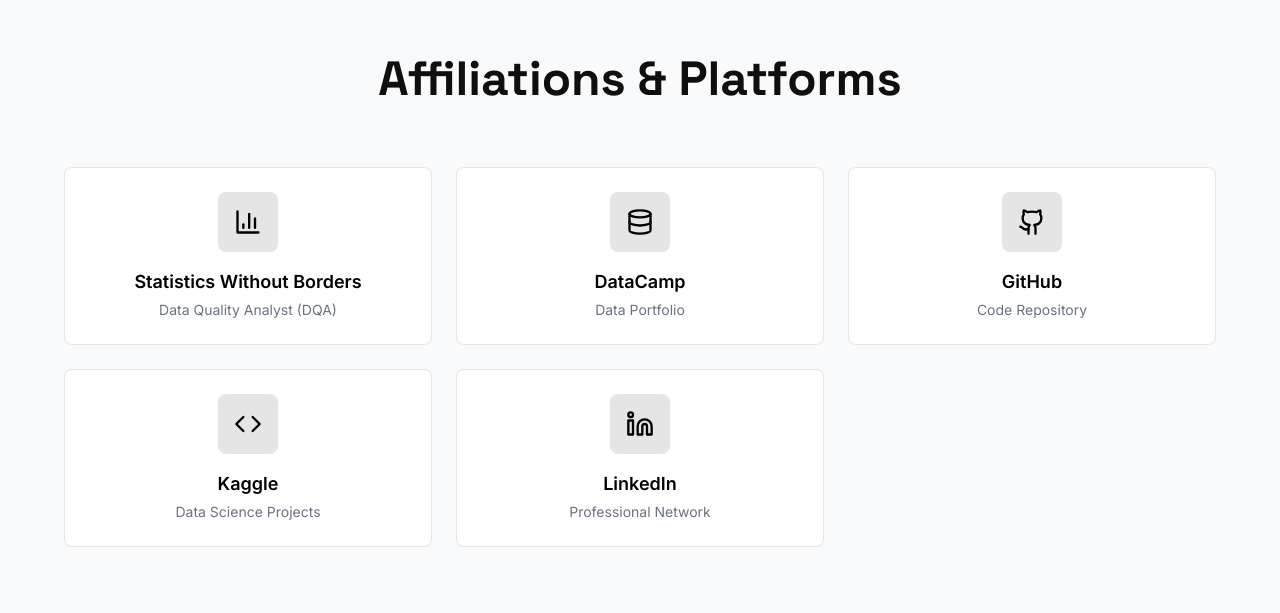
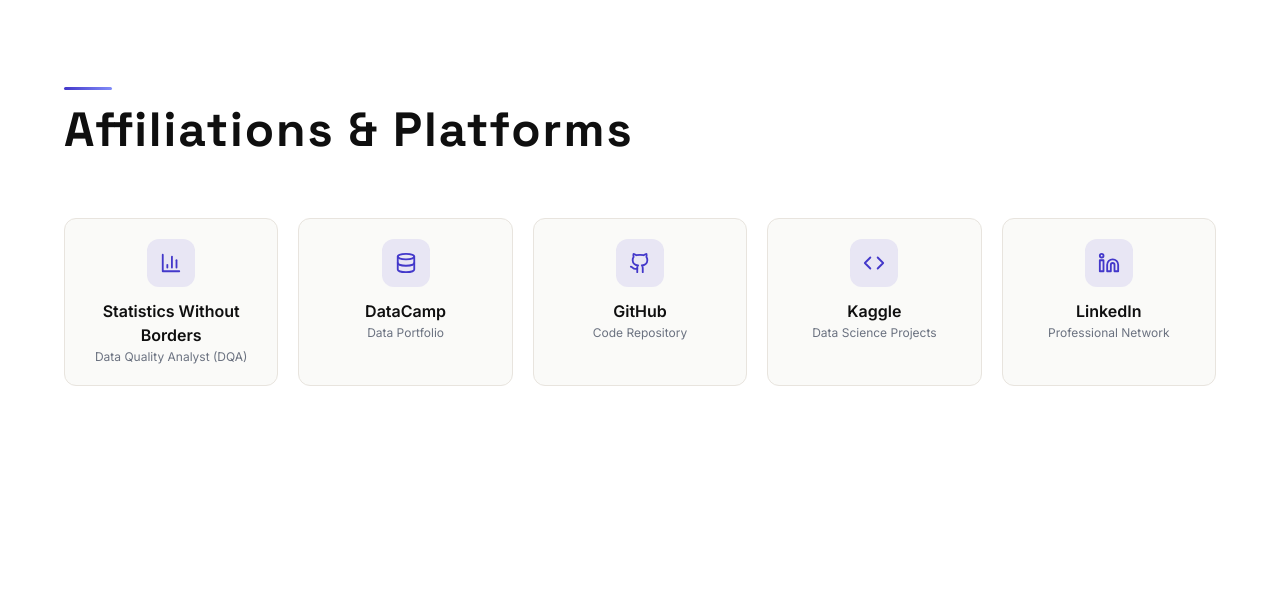
Before and after one commit to puoch1of1/PORTFOLIO-, a React (Vite) app: page / in a window 1280 px wide. Shown: the part 6389-7002 px from the top of the page. Built offline with nearby package versions, Linux system fonts and the light colour scheme.

Commit message:
Refactor Affiliations section: enhance layout, improve animations, and update styles for better visual presentation

```diff
--- a/src/sections/Affiliations.tsx
+++ b/src/sections/Affiliations.tsx
@@ -22,35 +22,38 @@
   visible: {
     opacity: 1,
     transition: {
-      staggerChildren: 0.1,
+      staggerChildren: 0.08,
     },
   },
 };
 
 const itemVariants = {
-  hidden: { opacity: 0, scale: 0.9 },
-  visible: { opacity: 1, scale: 1 },
+  hidden: { opacity: 0, scale: 0.9, y: 20 },
+  visible: { opacity: 1, scale: 1, y: 0, transition: { duration: 0.5, ease: 'easeOut' } },
 };
 
 export default function Affiliations() {
   return (
-    <section className="py-16 sm:py-20 md:py-24 px-4 sm:px-6 lg:px-8 bg-gray-50">
-      <div className="max-w-6xl mx-auto">
-        <motion.h2
+    <section className="relative py-20 sm:py-28 md:py-32 px-4 sm:px-6 lg:px-8 bg-white overflow-hidden">
+      <div className="relative z-10 max-w-6xl mx-auto">
+        <motion.div
           initial={{ opacity: 0, y: 20 }}
           whileInView={{ opacity: 1, y: 0 }}
           viewport={{ once: true }}
-          className="text-3xl sm:text-4xl md:text-5xl font-heading font-bold mb-12 sm:mb-16 text-center"
+          className="mb-12 sm:mb-16"
         >
-          Affiliations & Platforms
-        </motion.h2>
+          <div className="section-accent mb-4" />
+          <h2 className="text-3xl sm:text-4xl md:text-5xl font-heading font-bold tracking-wide-heading text-primary-dark">
+            Affiliations & Platforms
+          </h2>
+        </motion.div>
 
         <motion.div
           variants={containerVariants}
           initial="hidden"
           whileInView="visible"
           viewport={{ once: true, margin: '-100px' }}
-          className="grid grid-cols-1 sm:grid-cols-2 lg:grid-cols-3 gap-4 sm:gap-6"
+          className="grid grid-cols-2 sm:grid-cols-3 lg:grid-cols-5 gap-4 sm:gap-5"
         >
           {affiliations.map((affiliation) => {
             const Icon = iconMap[affiliation.icon] || ExternalLink;
@@ -61,16 +64,16 @@
                 target="_blank"
                 rel="noopener noreferrer"
                 variants={itemVariants}
-                whileHover={{ scale: 1.05, y: -5 }}
-                className="bg-white border border-black/10 rounded-lg p-4 sm:p-6 hover:border-black/30 transition-all duration-300 group flex flex-col items-center text-center"
+                whileHover={{ y: -6, scale: 1.02 }}
+                className="bg-warm-50 border border-warm-200 rounded-xl p-4 sm:p-5 hover:border-accent/25 hover:shadow-lg hover:shadow-accent/5 transition-all duration-500 group flex flex-col items-center text-center"
               >
-                <div className="p-3 sm:p-4 bg-black/10 rounded-lg mb-3 sm:mb-4 group-hover:bg-black/20 transition-colors">
-                  <Icon className="text-black" size={28} />
+                <div className="w-12 h-12 rounded-xl bg-accent/10 flex items-center justify-center mb-3 group-hover:bg-accent/20 transition-colors duration-300">
+                  <Icon className="text-accent" size={22} />
                 </div>
-                <h3 className="text-base sm:text-lg font-semibold text-black mb-1 group-hover:text-gray-700 transition-colors break-words">
+                <h3 className="text-sm sm:text-base font-semibold text-primary-dark mb-0.5 group-hover:text-accent-deep transition-colors break-words">
                   {affiliation.name}
                 </h3>
-                <p className="text-xs sm:text-sm text-secondary-gray break-words">{affiliation.role}</p>
+                <p className="text-xs text-secondary-gray break-words">{affiliation.role}</p>
               </motion.a>
             );
           })}
```
